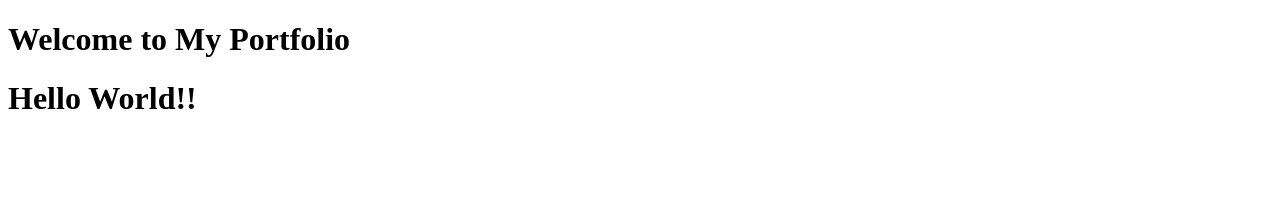
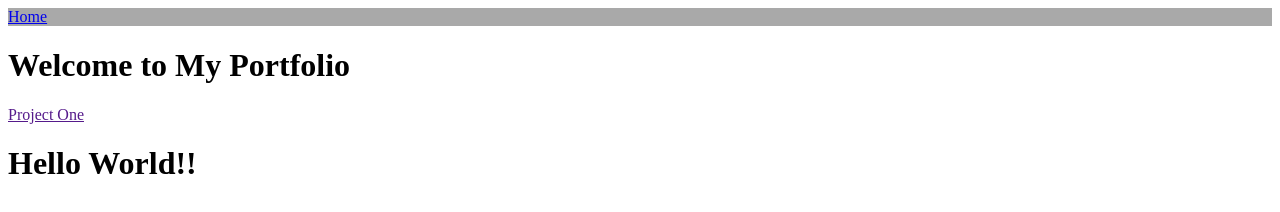
Before and after one commit to felixodette/yasin-felix, a plain HTML site: page index.html in a window 1280 px wide. Drawn offline with Linux system fonts and the light colour scheme.

Commit message:
added user-story-6

```diff
--- a/css/style.css
+++ b/css/style.css
@@ -1,3 +1,8 @@
 .project-tile {
 
 }
+
+.topnav {
+    background-color: darkgray;
+    overflow: hidden;
+}
--- a/index.html
+++ b/index.html
@@ -7,6 +7,9 @@
   </head>
 
   <body>
+  <div class="topnav" id="navbar">
+    <a href="#home">Home</a>
+  </div>
     <script src="https://cdn.freecodecamp.org/testable-projects-fcc/v1/bundle.js"></script>
 
     <!--
@@ -27,7 +30,9 @@
       <h1>Welcome to My Portfolio</h1>
     </div>
     <div id="projects">
-      <h1 class="project-tile"></h1>
+      <h1 class="project-tile">
+      </h1>
+      <a href="" target="blank_">Project One</a>
     </div>
     <h1>Hello World!!</h1>
   </body>
```
